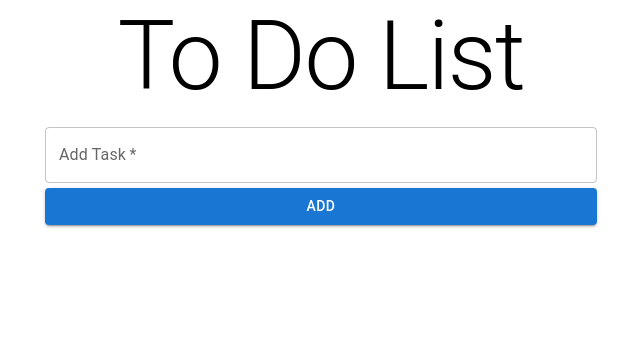
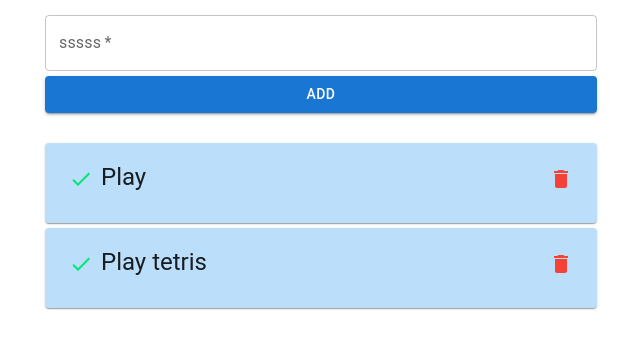
Before and after one commit to martinzmargaryan/todo_list2, a React (Create React App) app: page / in a window 1280 px wide. Shown: the top 348 px of the page, without its empty margins (319-959 px from the left). Built offline with nearby package versions, Linux system fonts and the light colour scheme.

Commit message:
add TodoList component

```diff
--- a/src/App.js
+++ b/src/App.js
@@ -1,14 +1,38 @@
-import React from "react";
 import { Container } from "@mui/material";
-import TodoTItle from "./components/TodoTItle";
+import React, { useState } from "react";
+
 import TodoForm from "./components/TodoForm";
+import Todolist from "./components/TodoList";
 
 function App() {
+  const [todos, setTodos] = useState([
+    {
+      id: 1,
+      title: "Play",
+      isCompleted: false,
+    },
+    {
+      id: 2,
+      title: "Play tetris",
+      isCompleted: true,
+    },
+  ]);
+
+  const addTodo = (text) => {
+    const newTodo = {
+      id: Math.random(),
+      title: text,
+      isCompleted: false,
+    };
+    setTodos([...todos, newTodo]);
+  };
+
   return (
     <Container maxWidth="sm">
-      <TodoTItle />
-      <TodoForm />
+      <TodoForm addTodo={addTodo} />
+      <Todolist todos={todos} />
     </Container>
   );
 }
+
 export default App;
--- /dev/null
+++ b/src/components/Todo.js
@@ -0,0 +1,26 @@
+import React from "react";
+import { Card, CardContent, Typography, IconButton } from "@mui/material";
+import { blue, green, red } from "@mui/material/colors";
+import { Check, Delete } from "@mui/icons-material";
+
+const Todo = ({ title }) => {
+  return (
+    <div>
+      <Card style={{ marginTop: 5, background: blue[100] }}>
+        <CardContent>
+          <Typography variant="h5" component="h2">
+            <IconButton>
+              <Check style={{ color: green["A400"] }} />
+            </IconButton>
+            {title}
+            <IconButton style={{ float: "right" }}>
+              <Delete style={{ color: red[500] }} />
+            </IconButton>
+          </Typography>
+        </CardContent>
+      </Card>
+    </div>
+  );
+};
+
+export default Todo;
--- a/src/components/TodoForm.js
+++ b/src/components/TodoForm.js
@@ -16,7 +16,7 @@ const TodoForm = (props) => {
         <TextField
           value={text}
           onChange={(e) => setText(e.target.value)}
-          label="Add Task"
+          label="sssss"
           required={true}
           style={{ marginTop: 15 }}
         />
--- /dev/null
+++ b/src/components/TodoList.js
@@ -0,0 +1,13 @@
+import Todo from "./Todo";
+
+const Todolist = ({ todos }) => {
+  return (
+    <div>
+      {todos.map((todo) => (
+        <Todo key={todo.id} title={todo.title} />
+      ))}
+    </div>
+  );
+};
+
+export default Todolist;
```
